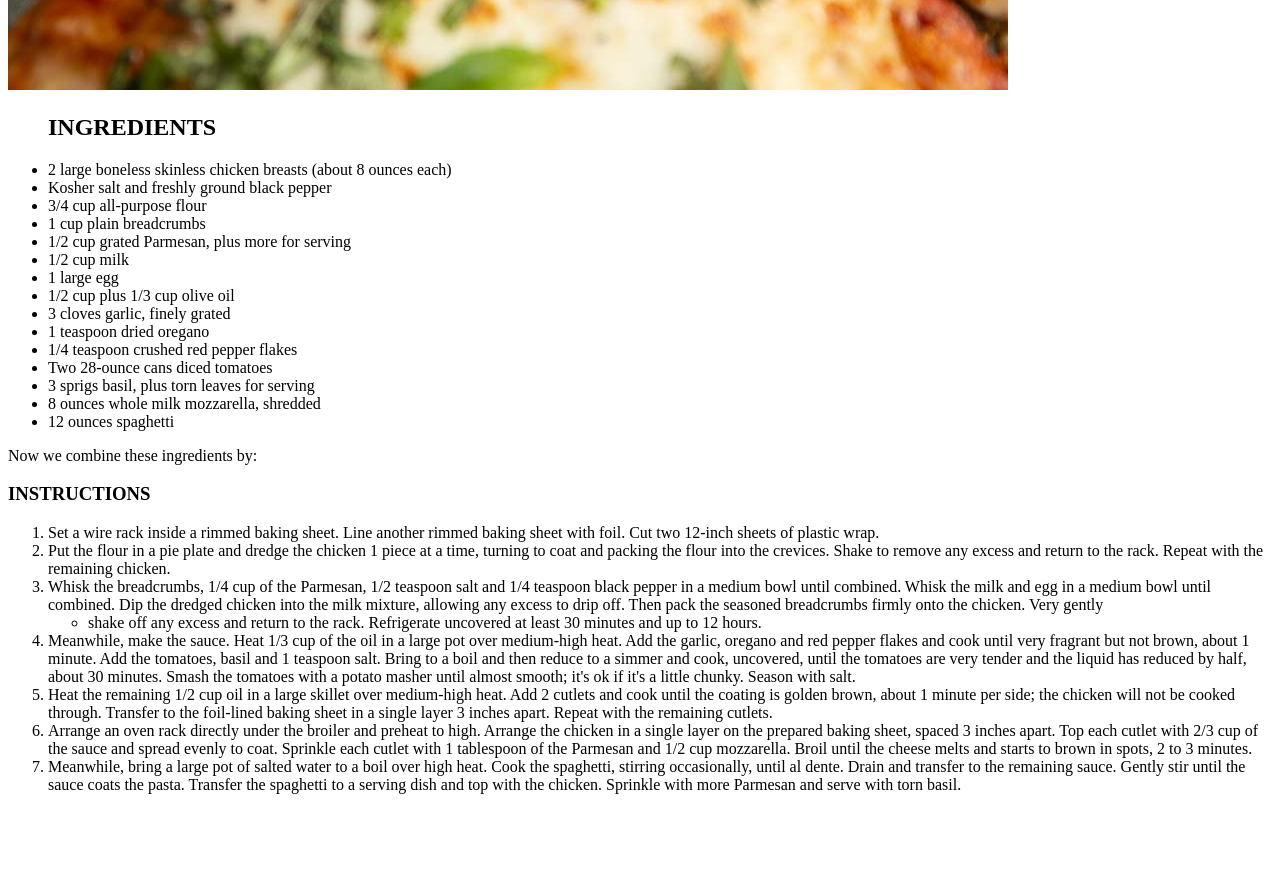
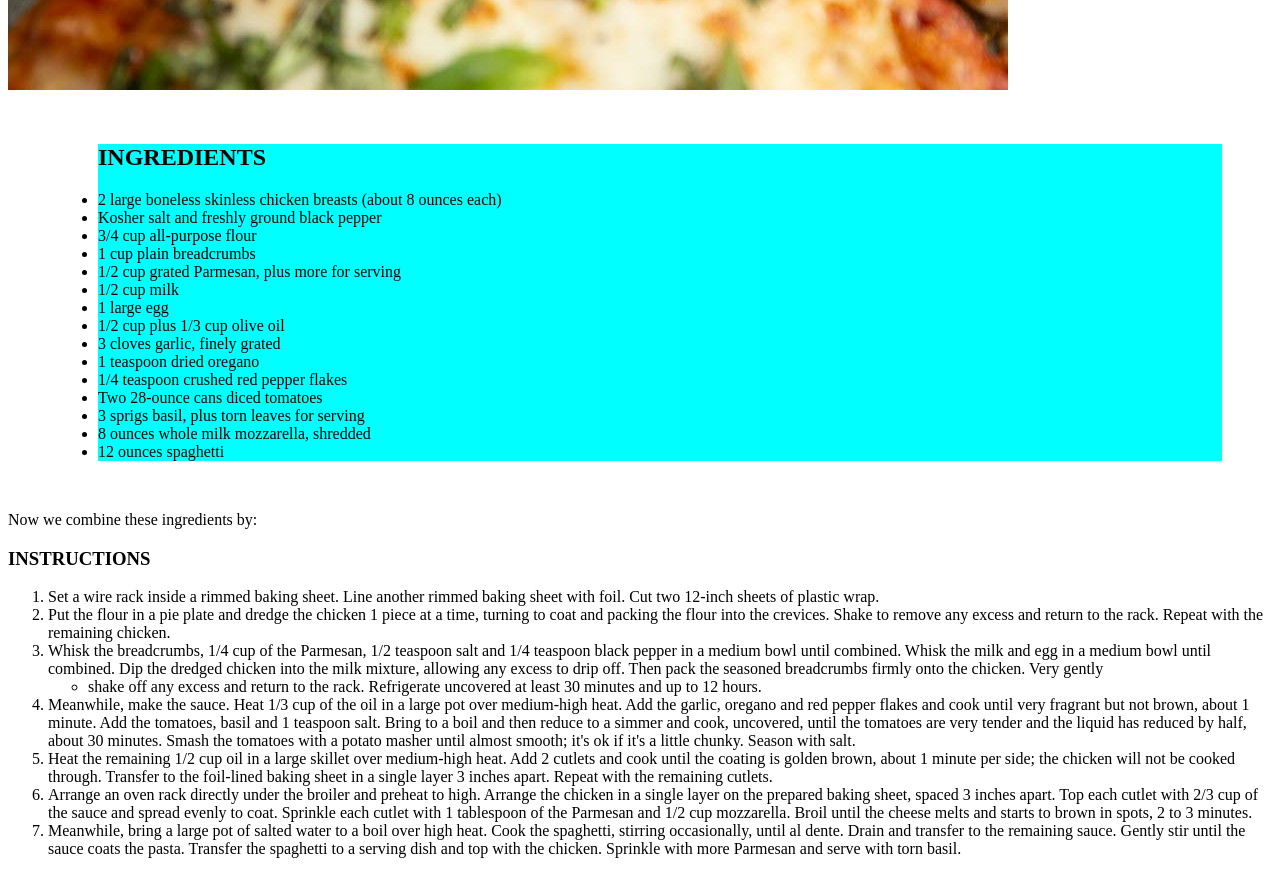
Before and after one commit to CotajMahal/odin-recipes, a plain HTML site: page recipes/chickenparm.html in a window 1280 px wide. Shown: the part 1162-2036 px from the top of the page. Before the commit the page ends 1972 px from the top, so only its background shows below. Drawn offline with Linux system fonts and the light colour scheme; files that its build step writes are made by us from their sources.

Commit message:
Added changes to modify CSS

```diff
--- a/recipes/chickenparm.html
+++ b/recipes/chickenparm.html
@@ -4,16 +4,17 @@
     <meta charset="UTF-8">
     <link rel = 'stylesheet' href="styles.css"/>
 </head>
-
-
+<div class="Chicken">
     <h1>
     Chicken Parmesan </h1>
 
     <img src="../baked-chicken-parmesan.jpg">
+   </div>
 
 
 
 <ul>
+    <div class="body">
     <h2>INGREDIENTS</h2>
 <li>2 large boneless skinless chicken breasts (about 8 ounces each)</li>
 
--- a/styles.css
+++ b/styles.css
@@ -0,0 +1,10 @@
+.chicken {border: 3px;
+border-color: blueviolet;
+}
+
+.body { background-color: aqua;
+    padding: 20 px;
+    margin: 50px;
+    border: 0px;
+    color: black;
+}
```
